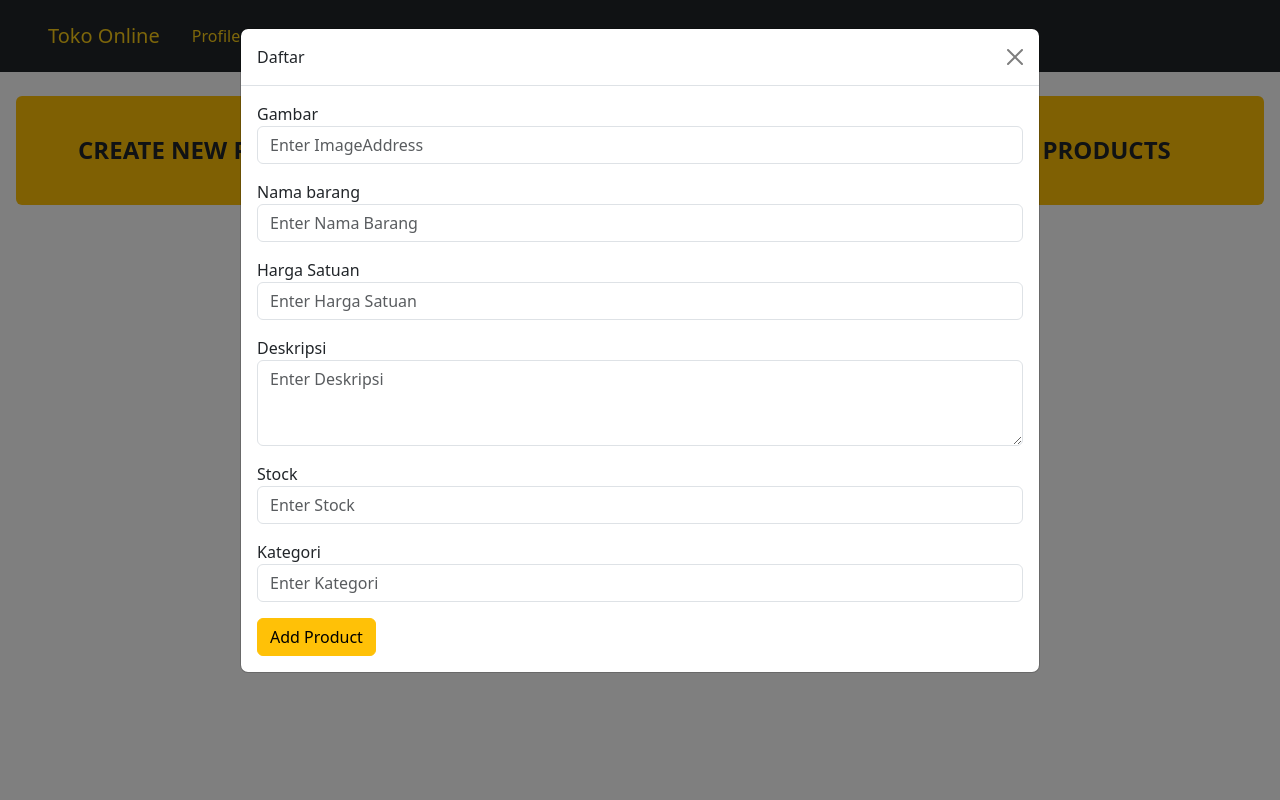
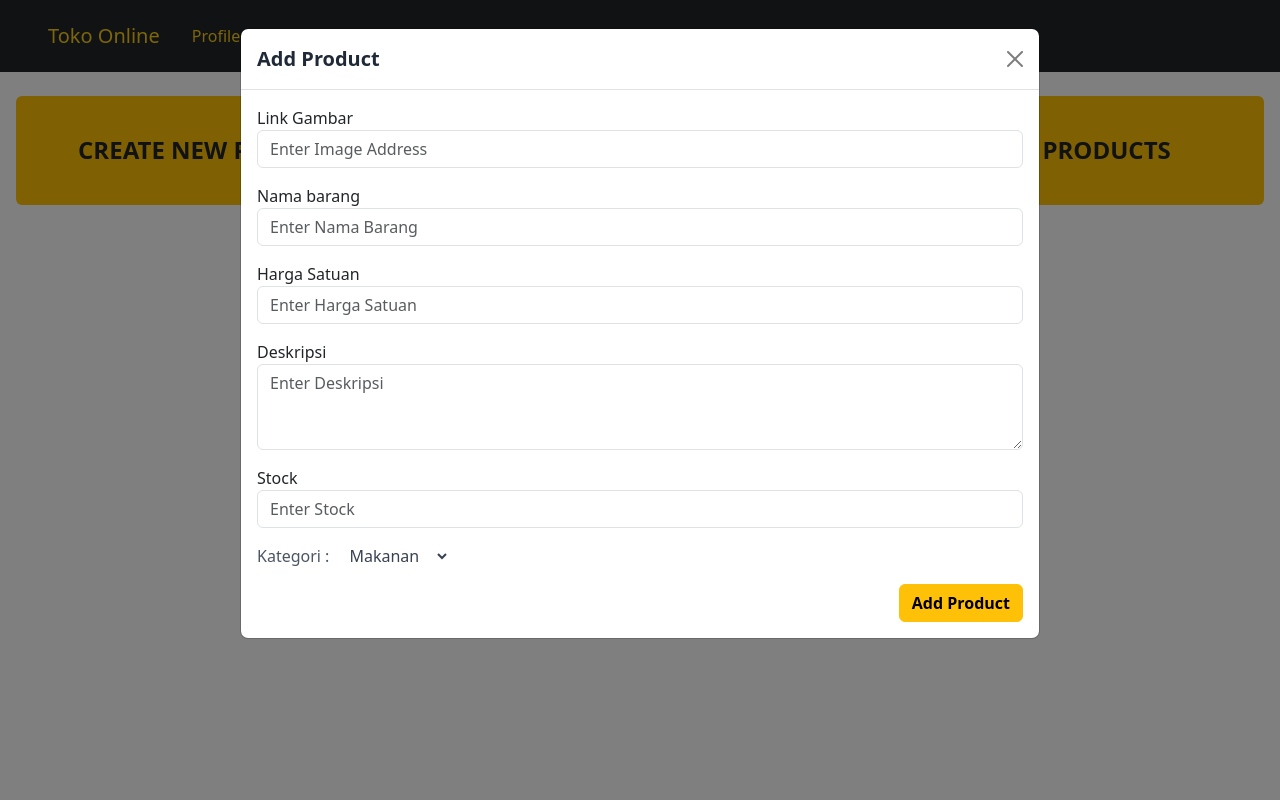
Before and after one commit to Furozu/Project-Toko-Online, a PHP site: page /adminPage.php in a window 1280 px wide, after a click on "CREATE NEW PRODUCT". Run offline with PHP 8.4, Linux system fonts and the light colour scheme; data comes from the database, SQL or seed files in the repository; some libraries are stand-ins or nearby versions.

Commit message:
admin page final!!!!!!!!!!!!!!

```diff
--- a/adminPage.php
+++ b/adminPage.php
@@ -93,7 +93,7 @@ session_start();
                 <div class="modal-dialog modal-lg">
                     <div class="modal-content">
                         <div class="modal-header">
-                            <h5 class="modal-title" id="myLargeModalLabel">Daftar</h5>
+                            <h5 class="modal-title text-xl font-bold text-gray-800" id="myLargeModalLabel">Add Product</h5>
                             <button type="button" class="btn-close" data-bs-dismiss="modal" aria-label="Close"></button>
                         </div>
 
@@ -101,8 +101,8 @@ session_start();
                             <!-- Form for creating a new account -->
                             <form method="post">
                                 <div class="form-group mb-3">
-                                    <label for="newImage">Gambar</label>
-                                    <input type="text" class="form-control" id="newImage" name="newImage" placeholder="Enter ImageAddress" required>
+                                    <label for="newImage">Link Gambar</label>
+                                    <input type="text" class="form-control" id="newImage" name="newImage" placeholder="Enter Image Address" required>
                                 </div>
                                 <div class="form-group mb-3">
                                     <label for="newBarang">Nama barang</label>
@@ -120,11 +120,21 @@ session_start();
                                     <label for="newStock">Stock</label>
                                     <input type="text" class="form-control" id="newStock" name="newStock" placeholder="Enter Stock" required>
                                 </div>
-                                <div class="form-group mb-3">
-                                    <label for="newKategori">Kategori</label>
-                                    <input type="text" class="form-control" id="newKategori" name="newKategori" placeholder="Enter Kategori" required>
+                                <div class="flex items-center pr-3 mb-3">
+                                    <label class="font-medium text-gray-600 mr-4" for="kategori">Kategori : </label>
+                                    <select id="newKategori" name="newKategori" class="border-none bg-transparent rounded-lg focus:outline-none text-gray-700">
+                                        <?php
+                                        $stmt = $mysqli->query("SELECT kategori_id, nama_kategori FROM kategori");
+                                        while ($row = $stmt->fetch_assoc()) {
+                                            $selected = (isset($_POST['newKategori']) && $_POST['newKategori'] == $row['kategori_id']) ? 'selected' : '';
+                                            echo '<option value="' . htmlentities($row['kategori_id']) . '" ' . $selected . '>' . htmlentities($row['nama_kategori']) . '</option>';
+                                        }
+                                        ?>
+                                    </select>
                                 </div>
-                                <button type="submit" class="btn btn-warning">Add Product</button>
+                                <div class="flex justify-end">
+                                    <button type="submit" class="btn btn-warning font-semibold">Add Product</button>
+                                </div>
                             </form>
                         </div>
 
@@ -141,7 +151,12 @@ session_start();
                             $sql = "INSERT INTO products (gambar,nama_product,harga_satuan,deskripsi,stock_product,kategori_id) VALUES (?,?,?,?,?,?)";
                             $stmt = $mysqli->prepare($sql);
                             $stmt->bind_param("ssisii", $nImg, $nBarang, $nHarga, $nDesk, $nStock, $nKategori);
-
+                            if ($stmt->execute()) {
+                                echo "<script>alert('Product Added successfully!');</script>";
+                            } else {
+                                echo "Error: " . $stmt->error;
+                            }
+                            $stmt->close();
                             echo '<meta http-equiv="refresh" content="0">';
                         }
                         ?>
@@ -215,10 +230,10 @@ session_start();
                 echo '<td class="border border-gray-300 px-4 py-2">' . htmlentities($row['alamat']) . '</td>';
                 echo '<td class="border border-gray-300 px-4 py-2">' . htmlentities($row['isAdmin']) . '</td>';
                 echo '<td class="border border-gray-300 py-2 text-center">
-            <button class="btn btn-warning" data-bs-toggle="modal" data-bs-target="#' . $modalId . '">Edit</button>
+            <button class="btn btn-warning font-semibold" data-bs-toggle="modal" data-bs-target="#' . $modalId . '">Edit</button>
         </td>';
                 echo '<td class="border border-gray-300 py-2 text-center">
-            <button class="btn btn-danger" onclick="deleteUser(' . $row['user_id'] . ')">Delete</button>
+            <button class="btn btn-danger font-semibold" onclick="deleteUser(' . $row['user_id'] . ')">Delete</button>
         </td>';
                 echo '</tr>';
 
@@ -230,18 +245,20 @@ session_start();
                             <h5 class="modal-title text-xl font-bold text-gray-800">Edit User</h5>
                             <button type="button" class="btn-close" data-bs-dismiss="modal" aria-label="Close"></button>
                         </div>
-                        <div class="modal-body gap-6 p-4">
+                        <div class="modal-body gap-6 px-4 pb-4">
                             <!-- User Details Section -->
-                            <div class="space-y-3">
+                            <div class="">
                                 <form action="adminPage.php" method="POST">
-                                    <input type="hidden" name="user_id" value="' . $row['user_id'] . '"><br>
-                                    <label>Username : </label><input type="text" name="username" value="' . htmlentities($row['username']) . '"><br>
-                                    <label>Password : </label><input type="text" name="password" value="' . htmlentities($row['password']) . '"><br>
-                                    <label>Telp : </label><input type="text" name="user_telp" value="' . htmlentities($row['user_telp']) . '"><br>
-                                    <label>Email : </label><input type="email" name="email" value="' . htmlentities($row['email']) . '"><br>
-                                    <label>Alamat : </label><input type="text" name="alamat" value="' . htmlentities($row['alamat']) . '"><br>
-                                    <label>isAdmin : </label><input type="text" name="isAdmin" value="' . htmlentities($row['isAdmin']) . '"><br>
+                                    <input type="hidden" name="user_id" value="' . $row['user_id'] . '">
+                                    <label>Username</label><input class="pl-4 mb-4 form-control" type="text" name="username" value="' . htmlentities($row['username']) . '">
+                                    <label>Password</label><input  class="pl-4 mb-4 form-control" type="text" name="password" value="' . htmlentities($row['password']) . '">
+                                    <label>Telp</label><input  class="pl-4 mb-4 form-control" type="text" name="user_telp" value="' . htmlentities($row['user_telp']) . '">
+                                    <label>Email</label><input class="pl-4 mb-4 form-control" type="email" name="email" value="' . htmlentities($row['email']) . '">
+                                    <label>Alamat</label><input class="pl-4 mb-4 form-control" type="text" name="alamat" value="' . htmlentities($row['alamat']) . '">
+                                    <label>IsAdmin</label><input class="pl-4 mb-4 form-control" type="text" name="isAdmin" value="' . htmlentities($row['isAdmin']) . '">
+                                    <div class="flex justify-end">
                                     <input type="submit" class="btn btn-primary" value="Update User">
+                                    </div>
                                 </form>
                             </div>
                         </div>
@@ -266,14 +283,14 @@ session_start();
         <section id="listItem" style="display: none;">
             <div class="mx-3 grid grid-cols-4 gap-3 my-10">
                 <?php
-                // Fetch semua product
-                $stmt = $mysqli->query("SELECT product_id, gambar, nama_product, harga_satuan, deskripsi, stock_product FROM products");
+                // Fetch all products
+                $stmt = $mysqli->query("SELECT product_id, gambar, nama_product, harga_satuan, deskripsi, stock_product, kategori_id FROM products");
 
-                // Check apakah product telah terambil
+                // Check if the query returned results
                 if ($stmt === false) {
                     echo "Error in query: " . $mysqli->error;
                 } else {
-                    // Check apakah ada product
+                    // Check if there are products
                     if ($stmt->num_rows > 0) {
                         while ($row = $stmt->fetch_assoc()) {
                             // Prepare product data
@@ -283,7 +300,8 @@ session_start();
                                 'name' => htmlentities($row['nama_product']),
                                 'price' => htmlentities($row['harga_satuan']),
                                 'description' => htmlentities($row['deskripsi']),
-                                'stock' => htmlentities($row['stock_product'])
+                                'stock' => htmlentities($row['stock_product']),
+                                'kategori_id' => htmlentities($row['kategori_id'])
                             ];
 
                             // Modal ID
@@ -298,11 +316,15 @@ session_start();
                                     <p class="card-text font-bold text-lg text-green-600">Rp. <?= number_format($product['price'], 0, ',', '.'); ?></p>
                                 </div>
                                 <div class="grid grid-cols-2">
-                                    <button class="btn btn-danger mb-4 mr-auto ml-8 hover:text-white" onclick="deleteProduct(<?= $product['id']; ?>)">Delete</button>
-                                    <button class="btn btn-warning mb-4 ml-auto mr-8 hover:text-white" data-bs-toggle="modal" data-bs-target="#<?= $modalId; ?>">Edit</button>
+                                    <!-- Delete Form -->
+                                    <form method="post">
+                                        <input type="hidden" name="delete_product_id" value="<?= $product['id']; ?>">
+                                        <button type="submit" class="btn btn-danger mb-4 mr-auto ml-5 hover:text-white font-semibold">Delete</button>
+                                    </form>
 
+                                    <!-- Edit Button -->
+                                    <button class="btn btn-warning mb-4 ml-auto mr-5 px-4 hover:text-white font-semibold" data-bs-toggle="modal" data-bs-target="#<?= $modalId; ?>">Edit</button>
                                 </div>
-
                             </div>
 
                             <!-- Product Modal -->
@@ -310,27 +332,56 @@ session_start();
                                 <div class="modal-dialog modal-dialog-centered modal-lg" role="document">
                                     <div class="modal-content rounded-md shadow-lg">
                                         <div class="modal-header border-b">
-                                            <h5 class="modal-title text-xl font-bold text-gray-800">Product Details</h5>
+                                            <h5 class="modal-title text-xl font-bold text-gray-800">Update Product</h5>
                                             <button type="button" class="btn-close" data-bs-dismiss="modal" aria-label="Close"></button>
                                         </div>
-                                        <div class="modal-body grid grid-cols-1 md:grid-cols-2 gap-6 p-4">
-                                            <!-- Image Section -->
-                                            <div class="flex justify-center">
-                                                <img class="rounded-lg shadow-md size-fit" src="<?= $product['image']; ?>" alt="Product image">
+                                        <form action="adminPage.php" method="POST">
+                                            <div class="modal-body grid grid-cols-1 md:grid-cols-2 gap-6 p-4">
+                                                <!-- Image Section -->
+                                                <div class="justify-center">
+                                                    <img class="rounded-lg shadow-md" src="<?= $product['image']; ?>" alt="Product image">
+                                                    <div class="pt-4">
+                                                        <label>Link Gambar</label>
+                                                        <textarea class="pl-4 form-control" type="text" rows="5" name="gambar"><?= htmlspecialchars($product['image']) ?></textarea>
+                                                    </div>
+                                                </div>
+
+                                                <!-- Details Section -->
+                                                <div class="">
+                                                    <input type="hidden" name="product_id" value="<?= $product['id'] ?>">
+
+                                                    <label>Nama Product</label>
+                                                    <input class="pl-4 form-control" type="text" name="nama_product" value="<?= $product['name'] ?>"><br>
+
+                                                    <label>Harga Satuan</label>
+                                                    <input class="pl-4 form-control" type="text" name="harga_satuan" value="<?= $product['price'] ?>"><br>
+
+                                                    <label>Deskripsi Product</label>
+                                                    <input class="pl-4 form-control" type="text" name="deskripsi" value="<?= $product['description'] ?>"><br>
+
+                                                    <label>Stock Product</label>
+                                                    <input class="pl-4 form-control" type="text" name="stock_product" value="<?= $product['stock'] ?>"><br>
+
+                                                    <!-- Category Dropdown -->
+                                                    <div class="flex items-center pr-3 mb-3">
+                                                        <label class="font-medium text-gray-600 mr-4" for="kategori">Kategori: </label>
+                                                        <select id="aaa" name="aaa" class="border-none bg-transparent rounded-lg focus:outline-none text-gray-700">
+                                                            <?php
+                                                            $kategoriStmt = $mysqli->query("SELECT kategori_id, nama_kategori FROM kategori");
+                                                            while ($row = $kategoriStmt->fetch_assoc()) {
+                                                                $selected = ($product['kategori_id'] == $row['kategori_id']) ? 'selected' : '';
+                                                                echo '<option value="' . htmlentities($row['kategori_id']) . '" ' . $selected . '>' . htmlentities($row['nama_kategori']) . '</option>';
+                                                            }
+                                                            ?>
+                                                        </select>
+                                                    </div>
+
+                                                    <div class="flex justify-end">
+                                                        <input type="submit" class="btn btn-primary" value="Update Product">
+                                                    </div>
+                                                </div>
                                             </div>
-                                            <!-- Details Section -->
-                                            <div class="space-y-3">
-                                                <form action="adminPage.php" method="POST">
-                                                    <input type="hidden" name="product_id" value="<?= $product['id'] ?>"><br>
-                                                    <label>alamat gambar : </label><input type="text" name="gambar" value="<?= $product['image'] ?>"><br>
-                                                    <label>nama product : </label><input type="text" name="nama_product" value="<?= $product['name'] ?>"><br>
-                                                    <label>harga satuan : </label><input type="text" name="harga_satuan" value="<?= $product['price'] ?>"><br>
-                                                    <label>deskripsi product : </label><input type="text" name="deskripsi" value="<?= $product['description'] ?>"><br>
-                                                    <label>stock product : </label><input type="text" name="stock_product" value="<?= $product['stock'] ?>"><br>
-                                                    <input type="submit" class="btn btn-primary" value="Update Product">
-                                                </form>
-                                            </div>
-                                        </div>
+                                        </form>
                                     </div>
                                 </div>
                             </div>
@@ -338,26 +389,27 @@ session_start();
                 <?php
                         }
                     } else {
-                        // jika no product
+                        // No products found
                         echo "No products available.";
                     }
                 }
 
-                // update data ke database
-                if ($_SERVER['REQUEST_METHOD'] === 'POST' && isset($_POST['product_id'])) {
+                // Update Product in the database
+                if ($_SERVER['REQUEST_METHOD'] === 'POST' && isset($_POST['product_id']) && !isset($_POST['delete_product_id'])) {
                     $id = $_POST['product_id'];
                     $gambar = $_POST['gambar'];
                     $nama_product = $_POST['nama_product'];
                     $harga_satuan = $_POST['harga_satuan'];
                     $deskripsi = $_POST['deskripsi'];
                     $stock_product = $_POST['stock_product'];
+                    $kategori_id = $_POST['aaa'];
 
-                    // Prepare query
-                    $sql = "UPDATE products SET gambar=?, nama_product=?, harga_satuan=?, deskripsi=?, stock_product=? WHERE product_id=?";
+                    // Prepare query to update product
+                    $sql = "UPDATE products SET gambar=?, nama_product=?, harga_satuan=?, deskripsi=?, stock_product=?, kategori_id=? WHERE product_id=?";
                     $stmt = $mysqli->prepare($sql);
-                    $stmt->bind_param("ssisii", $gambar, $nama_product, $harga_satuan, $deskripsi, $stock_product, $id);
+                    $stmt->bind_param("ssisiii", $gambar, $nama_product, $harga_satuan, $deskripsi, $stock_product, $kategori_id, $id);
 
-                    // Execute query
+                    // Execute the query
                     if ($stmt->execute()) {
                         echo "<script>alert('Product updated successfully!');</script>";
                     } else {
@@ -367,24 +419,22 @@ session_start();
                     echo '<meta http-equiv="refresh" content="0">';
                 }
 
-                // set delete  ke product
-                if (isset($_GET['deleteProduct'])) {
-                    $ProductId = $_GET['deleteProduct'];
+                // Delete Product
+                if ($_SERVER['REQUEST_METHOD'] === 'POST' && isset($_POST['delete_product_id'])) {
+                    $productId = $_POST['delete_product_id'];
 
-                    // Delete user
+                    // Prepare and execute the delete query
                     $stmt = $mysqli->prepare("DELETE FROM products WHERE product_id = ?");
-                    $stmt->bind_param("i", $ProductId);
-                    $stmt->execute();
+                    $stmt->bind_param("i", $productId);
+                    if ($stmt->execute()) {
+                        echo "<script>alert('Product deleted successfully!');</script>";
+                    } else {
+                        echo "Error deleting product: " . $stmt->error;
+                    }
+                    $stmt->close();
+                    echo '<meta http-equiv="refresh" content="0">';
                 }
                 ?>
-                <script>
-                    function deleteProduct(ProductId) {
-                        // alert sebelum delete
-                        if (confirm("Are you sure you want to delete this product?")) {
-                            window.location.href = "adminPage.php?deleteProduct=" + ProductId;
-                        }
-                    }
-                </script>
             </div>
         </section>
 
```
